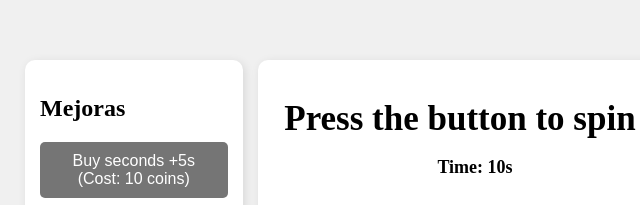
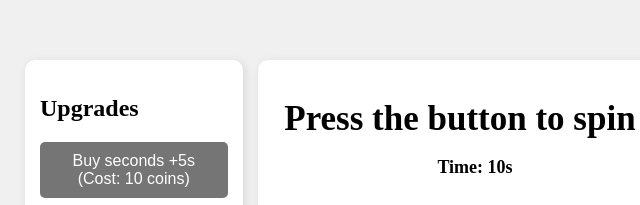
Before and after one commit to Branditen/Spin-me-Arround, a plain HTML site: page front/index.html in a window 1280 px wide. Shown: the part 106-311 px from the top of the page, 165-805 px from the left. Drawn offline with Linux system fonts and the light colour scheme.

Commit message:
4to commit: corrijo el idioma de 'mejoras'

```diff
--- a/front/index.html
+++ b/front/index.html
@@ -10,7 +10,7 @@
     <!-- Sección de Mejoras -->
     <div class="container">
         <div class="column" id="upgrades">
-        <h2>Mejoras</h2>
+        <h2>Upgrades</h2>
         <button id="addTime1">Buy seconds +5s (Cost: 10 coins)</button>
         <button id="addTime2">Uprgade to +8s (Cost: 100 coins)</button>
         <button id="addTime3">Upgrade to +10s (Cost: 1000 coins)</button>
```
